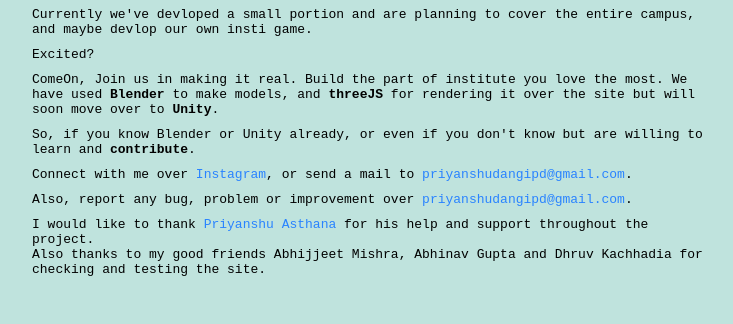
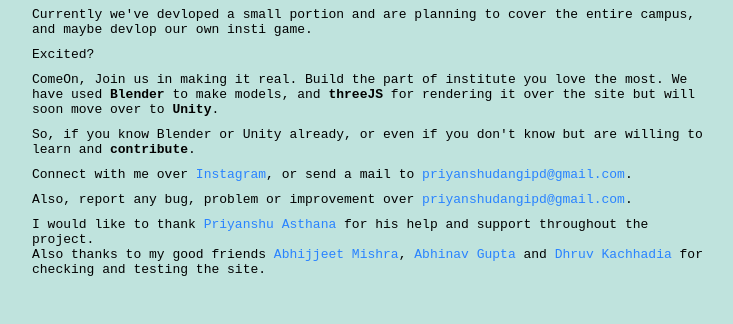
Before and after one commit to PriyanshuDangi/Virtual-NITT, a plain HTML site: page virtual/contribution/index.html in a window 1280 px wide. Shown: the part 98-422 px from the top of the page, without its empty margins (268-1001 px from the left). Drawn offline with Linux system fonts and the light colour scheme; files whose address does not match are found by name.

Commit message:
Add links to contributors

```diff
--- a/virtual/contribution/index.html
+++ b/virtual/contribution/index.html
@@ -51,7 +51,10 @@
                         and support throughout the project.
                     </div>
                     <div>
-                        Also thanks to my good friends Abhijjeet Mishra, Abhinav Gupta and Dhruv Kachhadia for checking
+                        Also thanks to my good friends <a href="https://www.instagram.com/awesome_abhi34/"
+                            target="_blank">Abhijjeet Mishra</a>, <a href="https://www.instagram.com/ab.hinav001/"
+                            target="_blank">Abhinav Gupta</a> and <a href="https://www.instagram.com/dkrocks25/"
+                            target="_blank">Dhruv Kachhadia</a> for checking
                         and testing the site.
                     </div>
                 </div>
@@ -73,7 +76,8 @@
                 </div>
                 <div id="interestedText">
                     <div>Interested in being a part of virtual tour as a sponsor/ partner?</div>
-                    <div> Email us at: <a href="mailto:priyanshudangipd@gmail.com">priyanshudangipd@gmail.com</a></div>
+                    <div> Email us at: <a href="mailto:priyanshudangipd@gmail.com"
+                            target="_blank">priyanshudangipd@gmail.com</a></div>
                 </div>
                 <!-- <br />
                 <div>or</div>
```
